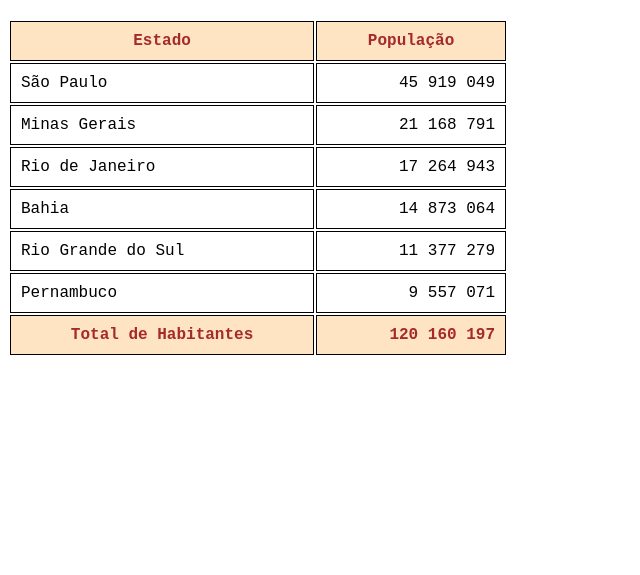
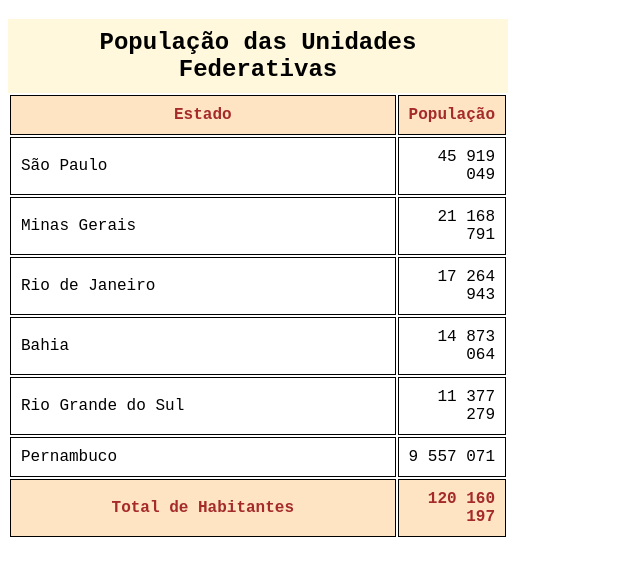
Before and after one commit to Piresle/HTML-CSS-03, a plain HTML site: page Exercícios/Ex023/tabela002.html in a window 1280 px wide. Shown: the part 61-636 px from the top of the page, without its empty margins (0-640 px from the left). Drawn offline with Linux system fonts and the light colour scheme.

Commit message:
Exemplo de Tabela Grande

```diff
--- /dev/null
+++ b/Exercícios/Ex023/estilos.css
@@ -0,0 +1,32 @@
+@charset "UTF-8";
+
+body {
+    font-family: 'Courier New', Courier, monospace;
+}
+
+table {
+    width: 500px;
+}
+
+caption {
+     font-size: 1.5em;
+     font-weight: bold;
+     padding: 10px;
+     background-color: cornsilk;
+}
+
+thead {
+    background-color: bisque;
+    color: brown;
+}
+td, th {
+    border: 1px solid black;
+    padding: 10px;
+}
+tfoot {
+    background-color: bisque;
+    color: brown;
+}
+.num {
+    text-align: right;
+}
--- a/Exercícios/Ex023/tabela002.html
+++ b/Exercícios/Ex023/tabela002.html
@@ -4,46 +4,27 @@
     <meta charset="UTF-8">
     <meta http-equiv="X-UA-Compatible" content="IE=edge">
     <meta name="viewport" content="width=device-width, initial-scale=1.0">
+    <link rel="stylesheet" href="estilos.css">
     <title>Tabelas</title>
-    <style>
-        body {
-            font-family: 'Courier New', Courier, monospace;
-        }
-        table {
-            width: 500px;
-        }
-        thead {
-            background-color: bisque;
-            color: brown;
-        }
-        td, th {
-            border: 1px solid black;
-            padding: 10px;
-        }
-        tfoot {
-            background-color: bisque;
-            color: brown;
-        }
-        .num {
-            text-align: right;
-        }
-    </style>
 </head>
 <body>
     <h1>Uso de tabelas grandes</h1>
     <!-- ANATOMIA PARA TABELAS GRANDES
-            - THEAD
-                -TR / TD / TH
-            - TBODY
-                -TR / TD / TH
-            - TFOOT
-                -TR / TD / TH
+        TABLE
+            CAPTION (legenda da tabela)
+            THEAD
+                TR / TD / TH
+            TBODY
+                TR / TD / TH
+            TFOOT
+                TR / TD / TH
     -->
     <table>
+        <caption>População das Unidades Federativas</caption>
         <thead>
             <tr>
-                <th>Estado</th>
-                <th>População</th>
+                <th scope="col">Estado</th>
+                <th scope="col" style="width: 50px;">População</th>
             </tr>
         </thead>
 
```
